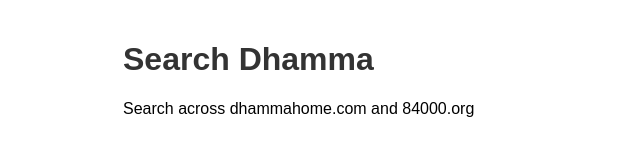
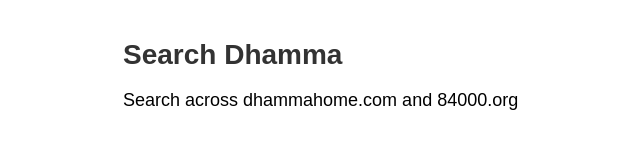
Before and after one commit to onfa-v/Dhamma-Search-, a plain HTML site: page index.html in a window 1280 px wide. Shown: the whole page, without its empty margins (217-857 px from the left). Drawn offline with Linux system fonts and the light colour scheme.

Commit message:
Update index.html

```diff
--- a/index.html
+++ b/index.html
@@ -10,9 +10,14 @@
     padding: 20px;
     max-width: 600px;
     margin: auto;
+    font-size: 20px; /* Base size for all text */
   }
   h1 {
     color: #333;
+    font-size: 28px; /* Bigger title */
+  }
+  p {
+    font-size: 18px; /* Bigger description */
   }
 </style>
   </head>
```
Lines whose indentation alone changed are shown as unchanged.
